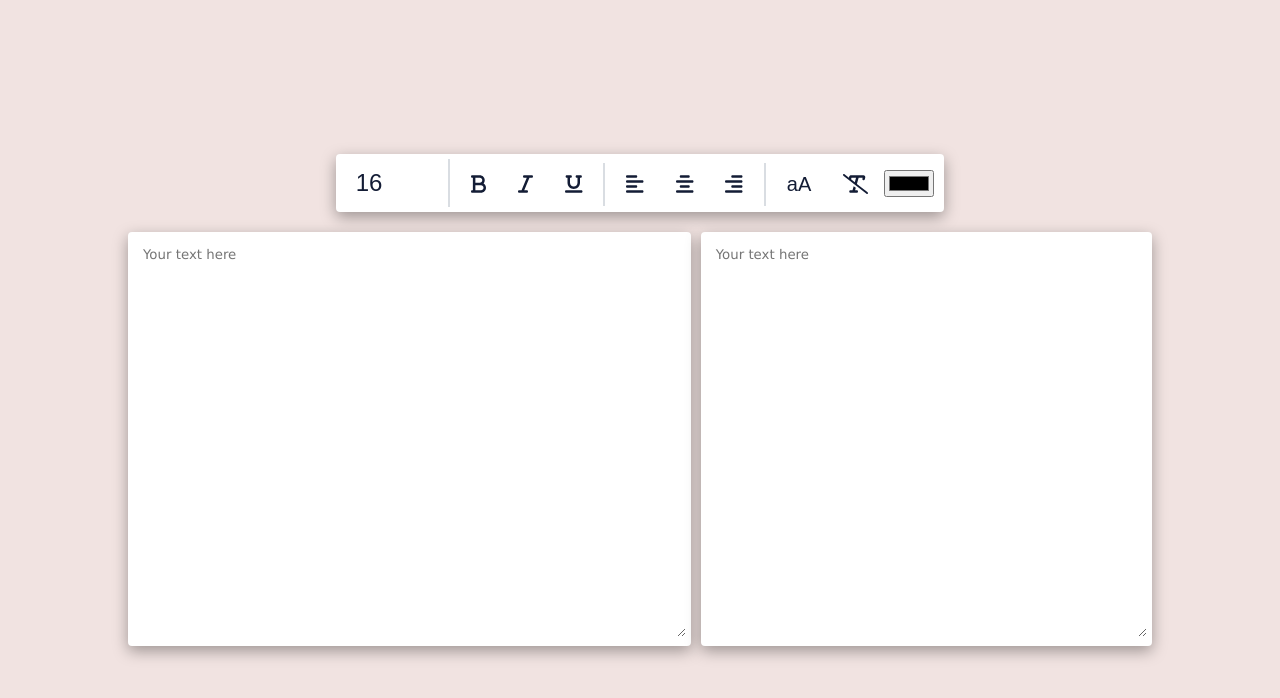
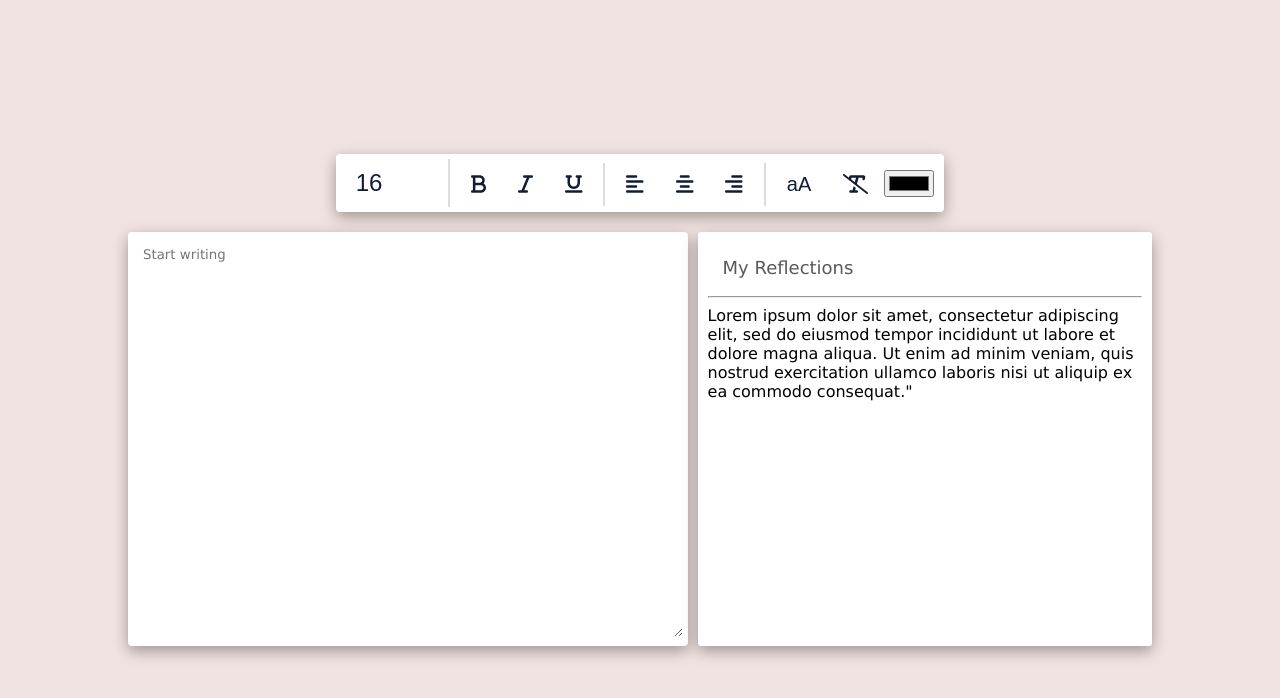
Before and after one commit to Neleac/blossom, a Next.js app: page /journal_entry in a window 1280 px wide. Shown: the top 698 px of the page. Built offline with nearby package versions, Linux system fonts and the light colour scheme.

Commit message:
formatting reflection area

```diff
--- a/pages/journal_entry.js
+++ b/pages/journal_entry.js
@@ -58,10 +58,15 @@ function JournalEntry() {
             <br />
                 <div className={styles.textareas}>
                     <div className={styles.col}>
-                        <textarea id={styles.textarea1} placeholder="Your text here "></textarea>
+                        <textarea id={styles.textarea1} placeholder="Start writing "></textarea>
                     </div>
-                    <div className={styles.col}>
-                        <textarea id={styles.textarea1} placeholder="Your text here "></textarea>
+
+                    <div className={styles.col} id={styles.textarea2}>
+                        <div className={styles.reflectiontitle} id={styles.textarea2}>
+                                My Reflections
+                            </div>
+                            <hr />
+                            <div className={styles.textarea3}> Lorem ipsum dolor sit amet, consectetur adipiscing elit, sed do eiusmod tempor incididunt ut labore et dolore magna aliqua. Ut enim ad minim veniam, quis nostrud exercitation ullamco laboris nisi ut aliquip ex ea commodo consequat."</div>
                     </div>
                 </div>
         </div>
--- a/styles/JournalEntry.module.css
+++ b/styles/JournalEntry.module.css
@@ -96,3 +96,29 @@
 .textareas :first-child {
     width: 80em;
   }
+
+  #textarea2 {
+    width: 100%;
+    padding: 10px;
+    border-radius: 3px;
+    outline: none;
+    border: none;
+    resize: vertical;
+}
+
+#textarea3 {
+    width: 100%;
+    padding: 10px;
+    border-radius: 3px;
+    outline: none;
+    border: none;
+    resize: vertical;
+}
+
+  .reflectiontitle {
+    font-size: large;
+    color: #595959;
+    font-weight: 550;
+    margin: 5px;
+    align-self: center;
+}
```
